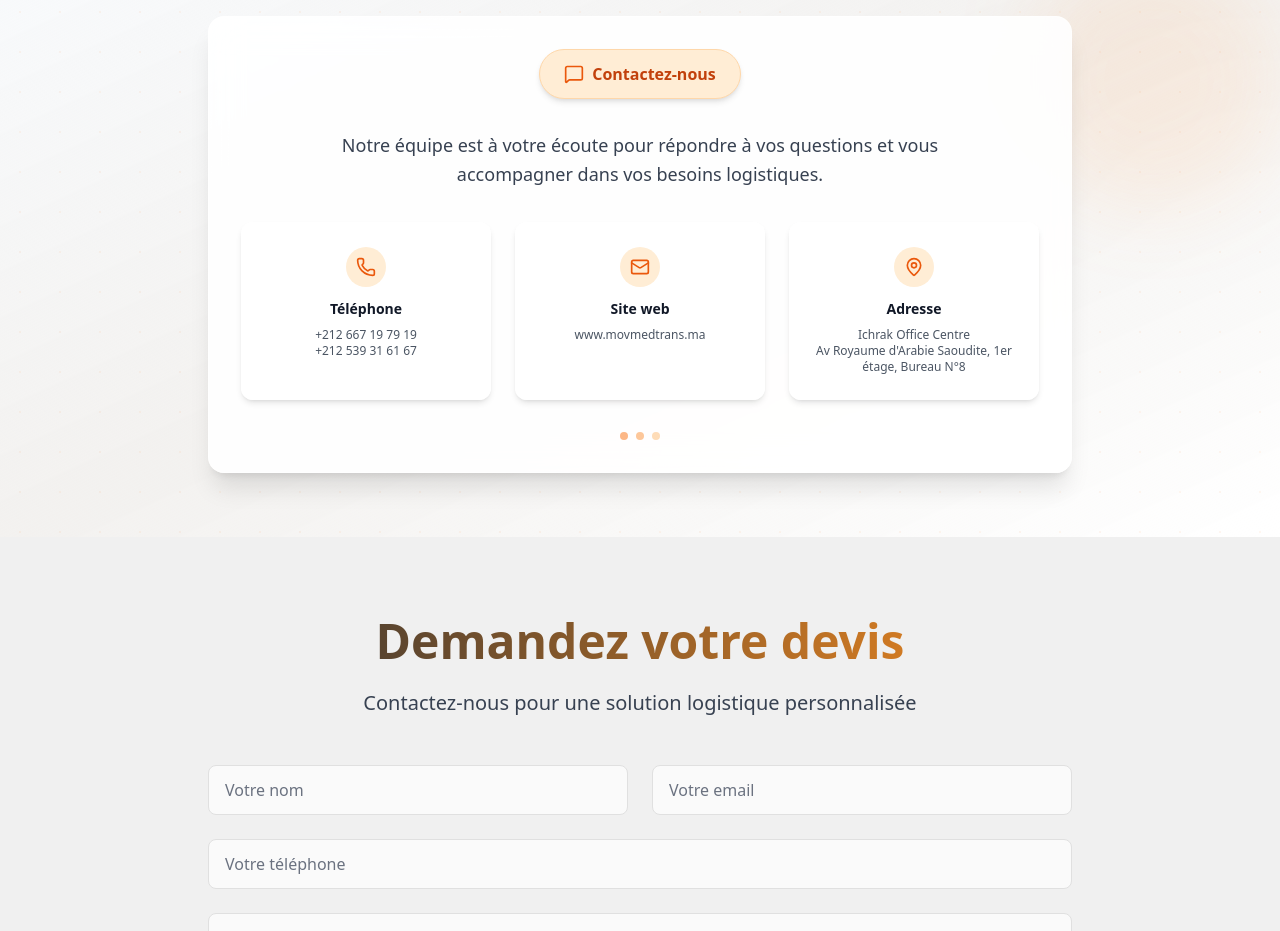
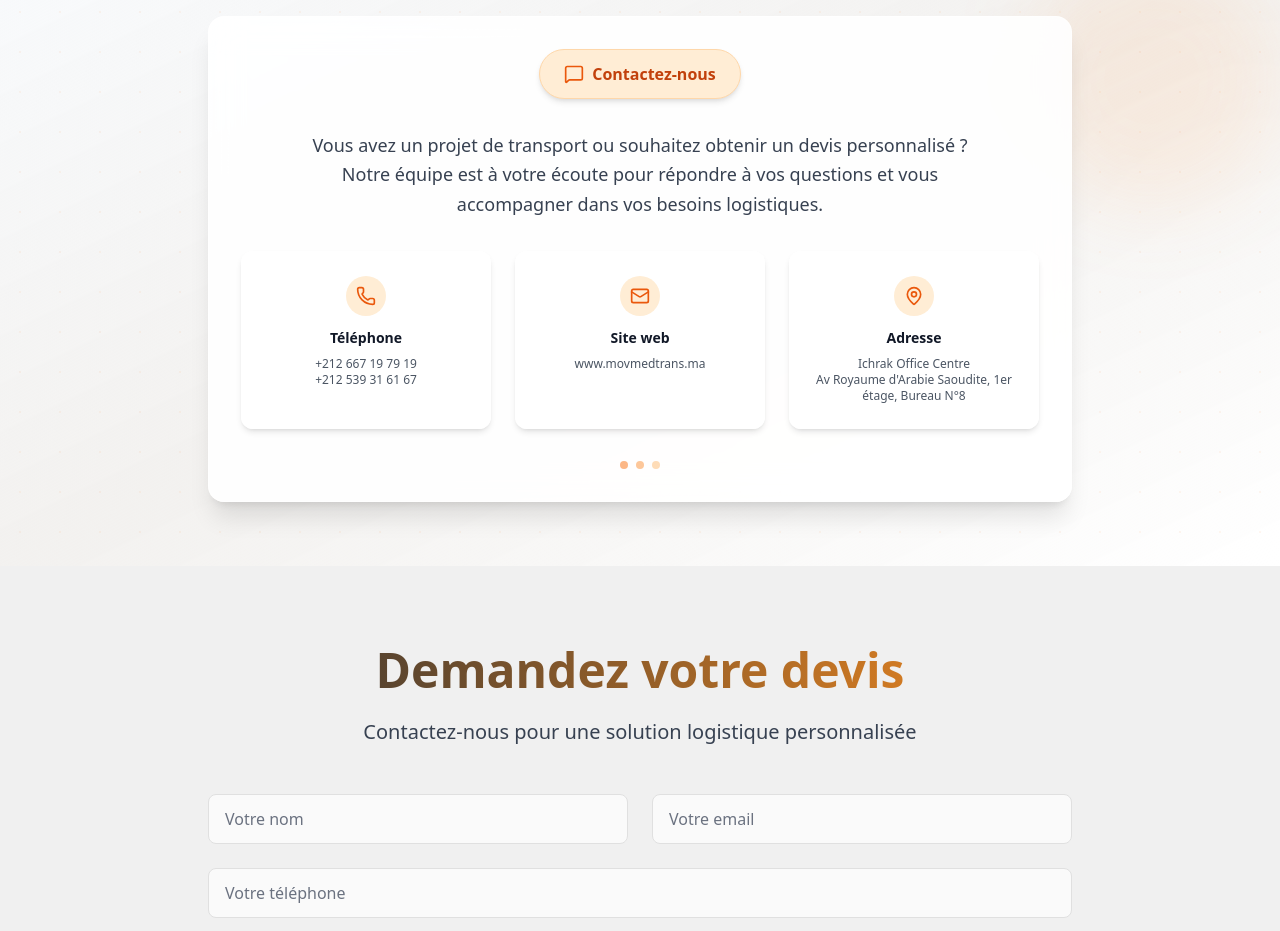
Before and after one commit to aya2ait/vite_app, a React (Vite) app: page / in a window 1280 px wide. Shown: the part 3480-4411 px from the top of the page. Built offline with nearby package versions, Linux system fonts and the light colour scheme.

Commit message:
dernier modification

```diff
--- a/src/components/ContactComponent.jsx
+++ b/src/components/ContactComponent.jsx
@@ -26,6 +26,7 @@ const ContactComponent = () => {
 
           {/* Description */}
           <p className="text-lg text-gray-700 leading-relaxed max-w-2xl mx-auto mb-8">
+            Vous avez un projet de transport ou souhaitez obtenir un devis personnalisé ?
             Notre équipe est à votre écoute pour répondre à vos questions et vous accompagner dans vos besoins logistiques.
           </p>
 
```
